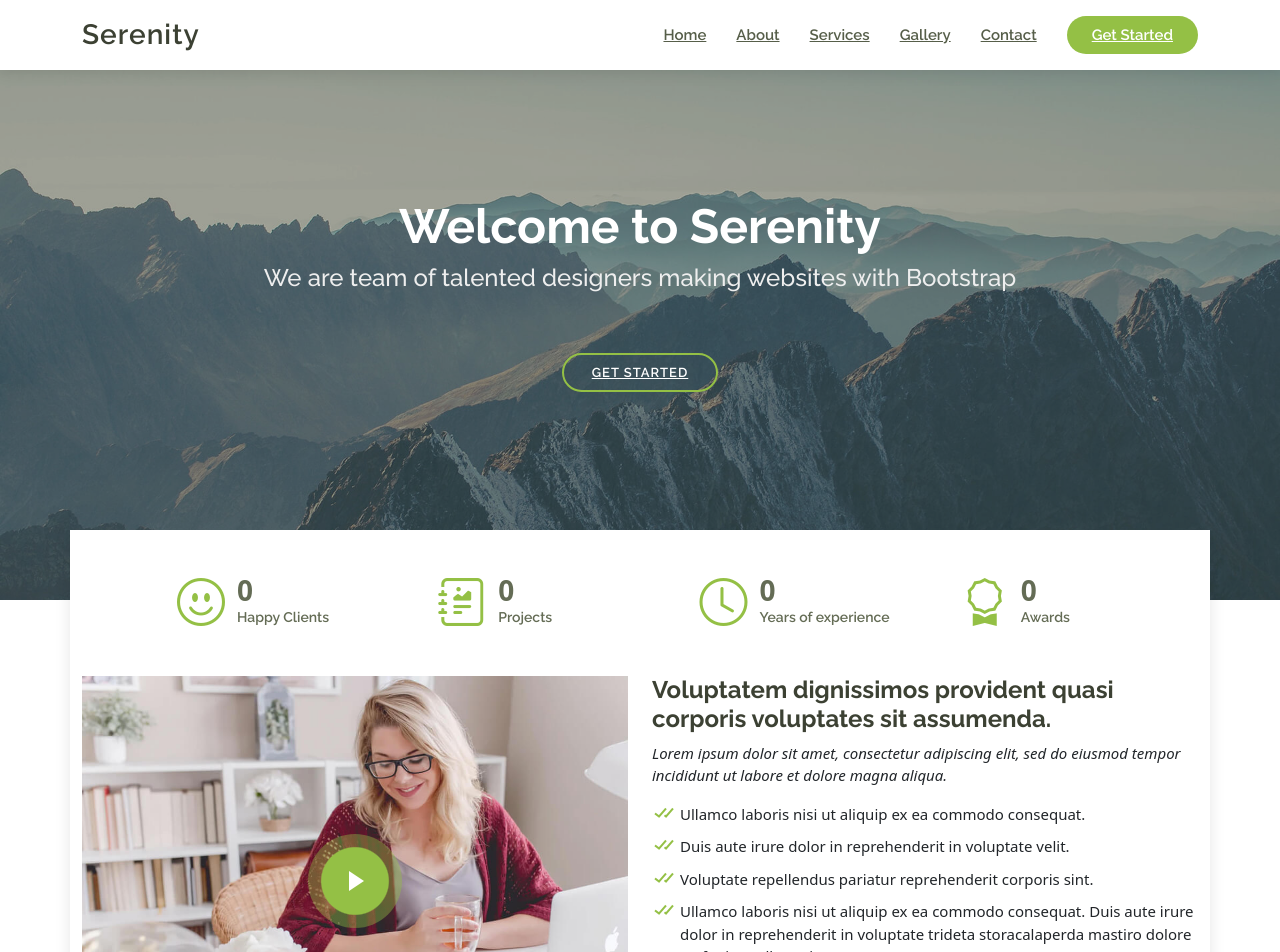
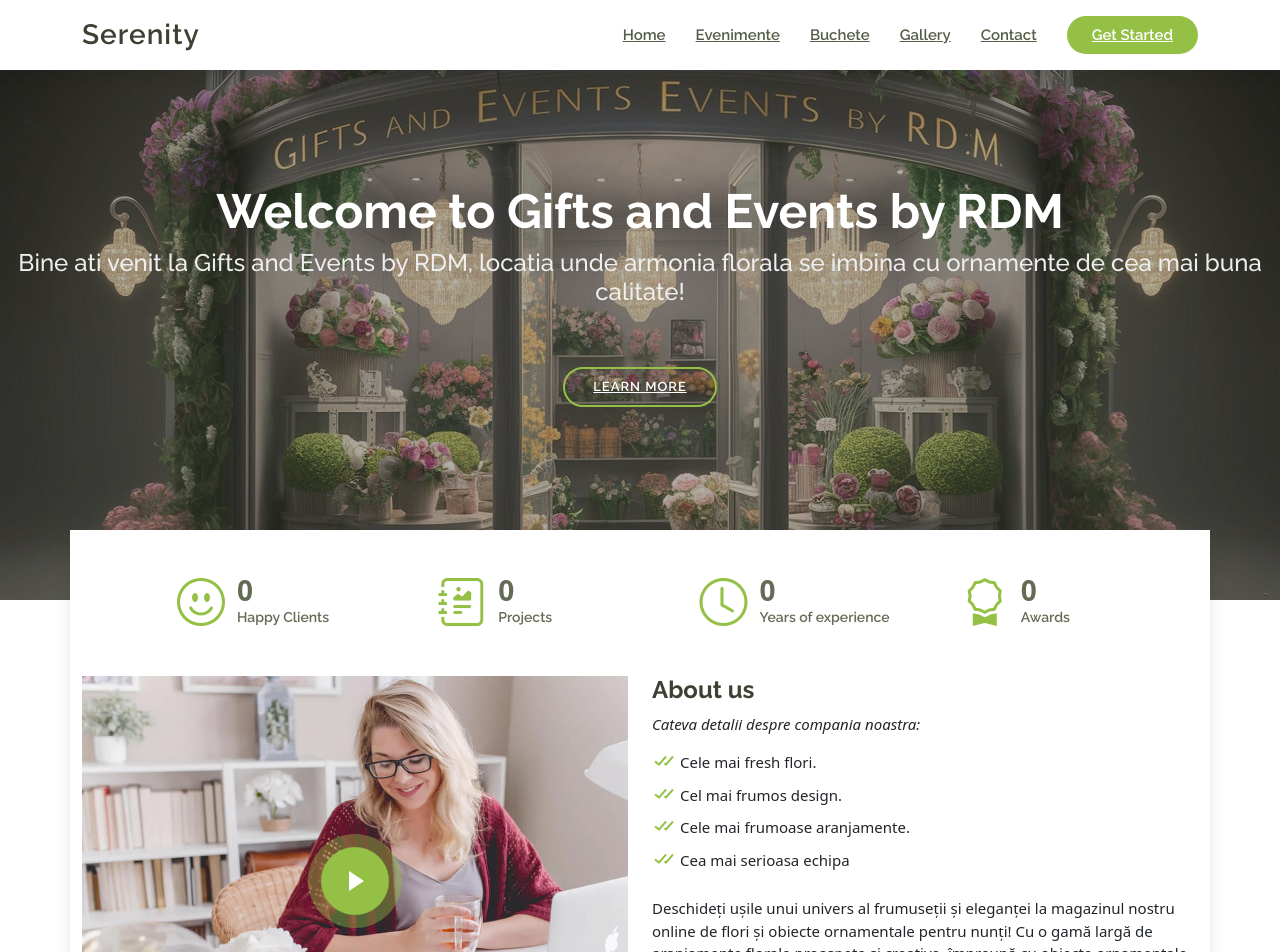
Before and after one commit to spotless2/flower-shop, an Angular app in the folder flower-shop_frontend/: page / in a window 1280 px wide. Shown: the top 952 px of the page. Built offline with nearby package versions, Linux system fonts and the light colour scheme.

Commit message:
main,nav,bg,contact

```diff
--- a/flower-shop_frontend/src/app/components/contact-page/contact-page.component.html
+++ b/flower-shop_frontend/src/app/components/contact-page/contact-page.component.html
@@ -23,7 +23,7 @@
       <div class="container">
 
         <div>
-          <iframe style="border:0; width: 100%; height: 270px;" src="https://www.google.com/maps/embed?pb=!1m14!1m8!1m3!1d12097.433213460943!2d-74.0062269!3d40.7101282!3m2!1i1024!2i768!4f13.1!3m3!1m2!1s0x0%3A0xb89d1fe6bc499443!2sDowntown+Conference+Center!5e0!3m2!1smk!2sbg!4v1539943755621" frameborder="0" allowfullscreen></iframe>
+          <iframe style="border:0; width: 100%; height: 270px;" src="https://www.google.com/maps/embed?pb=!1m18!1m12!1m3!1d2848.973002898437!2d26.01668547658679!3d44.43371600160078!2m3!1f0!2f0!3f0!3m2!1i1024!2i768!4f13.1!3m3!1m2!1s0x40b201ac3554812f%3A0x33ad52d010e1cd8a!2sBloc%206P%2C%20Str.%20Moine%C8%99ti%20nr.%2067%2C%20Bucure%C8%99ti%20077042!5e0!3m2!1sen!2sro!4v1712599194073!5m2!1sen!2sro" frameborder="0" allowfullscreen></iframe>
         </div>
 
         <div class="row mt-5">
@@ -33,7 +33,7 @@
               <div class="address">
                 <i class="bi bi-geo-alt"></i>
                 <h4>Location:</h4>
-                <p>A108 Adam Street, New York, NY 535022</p>
+                <p>Str. Moinești nr. 67, București 077042</p>
               </div>
 
               <div class="email">
--- a/flower-shop_frontend/src/app/components/main-page/main-page.component.html
+++ b/flower-shop_frontend/src/app/components/main-page/main-page.component.html
@@ -1,9 +1,9 @@
    <!-- ======= Hero Section ======= -->
     <section id="hero">
       <div class="hero-container" data-aos="fade-up">
-        <h1>Welcome to Serenity</h1>
-        <h2>We are team of talented designers making websites with Bootstrap</h2>
-        <a href="#about" class="btn-get-started scrollto">Get Started</a>
+        <h1>Welcome to Gifts and Events by RDM</h1>
+        <h2>Bine ati venit la Gifts and Events by RDM, locatia unde armonia florala se imbina cu ornamente de cea mai buna calitate!</h2>
+        <a href="#about" class="btn-get-started scrollto">Learn more</a>
       </div>
     </section><!-- End Hero -->
 
@@ -61,21 +61,18 @@
             </div>
 
             <div class="col-lg-6 pt-3 pt-lg-0 content">
-              <h3>Voluptatem dignissimos provident quasi corporis voluptates sit assumenda.</h3>
+              <h3>About us</h3>
               <p class="fst-italic">
-                Lorem ipsum dolor sit amet, consectetur adipiscing elit, sed do eiusmod tempor incididunt ut labore et dolore
-                magna aliqua.
+                Cateva detalii despre compania noastra:
               </p>
               <ul>
-                <li><i class="bx bx-check-double"></i> Ullamco laboris nisi ut aliquip ex ea commodo consequat.</li>
-                <li><i class="bx bx-check-double"></i> Duis aute irure dolor in reprehenderit in voluptate velit.</li>
-                <li><i class="bx bx-check-double"></i> Voluptate repellendus pariatur reprehenderit corporis sint.</li>
-                <li><i class="bx bx-check-double"></i> Ullamco laboris nisi ut aliquip ex ea commodo consequat. Duis aute irure dolor in reprehenderit in voluptate trideta storacalaperda mastiro dolore eu fugiat nulla pariatur.</li>
+                <li><i class="bx bx-check-double"></i> Cele mai fresh flori.</li>
+                <li><i class="bx bx-check-double"></i> Cel mai frumos design.</li>
+                <li><i class="bx bx-check-double"></i> Cele mai frumoase aranjamente.</li>
+                <li><i class="bx bx-check-double"></i> Cea mai serioasa echipa</li>
               </ul>
               <p>
-                Ullamco laboris nisi ut aliquip ex ea commodo consequat. Duis aute irure dolor in reprehenderit in voluptate
-                velit esse cillum dolore eu fugiat nulla pariatur. Excepteur sint occaecat cupidatat non proident, sunt in
-                culpa qui officia deserunt mollit anim id est laborum
+                Deschideți ușile unui univers al frumuseții și eleganței la magazinul nostru online de flori și obiecte ornamentale pentru nunți! Cu o gamă largă de aranjamente florale proaspete și creative, împreună cu obiecte ornamentale spectaculoase, suntem dedicati să transformăm fiecare nuntă într-un eveniment memorabil și de neuitat.
               </p>
             </div>
 
--- a/flower-shop_frontend/src/app/components/navbar/navbar.component.html
+++ b/flower-shop_frontend/src/app/components/navbar/navbar.component.html
@@ -10,8 +10,8 @@
       <nav id="navbar" class="navbar">
         <ul>
           <li><a routerLink="/home" routerLinkActive="active" ariaCurrentWhenActive="page">Home</a></li>
-          <li><a routerLink="/about" routerLinkActive="active" ariaCurrentWhenActive="page">About</a></li>
-          <li><a routerLink="/services" routerLinkActive="active" ariaCurrentWhenActive="page">Services</a></li>
+          <li><a routerLink="/about" routerLinkActive="active" ariaCurrentWhenActive="page">Evenimente</a></li>
+          <li><a routerLink="/services" routerLinkActive="active" ariaCurrentWhenActive="page">Buchete</a></li>
           <li><a routerLink="/gallery" routerLinkActive="active" ariaCurrentWhenActive="page">Gallery</a></li>
           <li><a routerLink="/contact" routerLinkActive="active" ariaCurrentWhenActive="page">Contact</a></li>
 
```
Also changed, not shown: flower-shop_frontend/src/assets/img/hero-bg.jpg.
